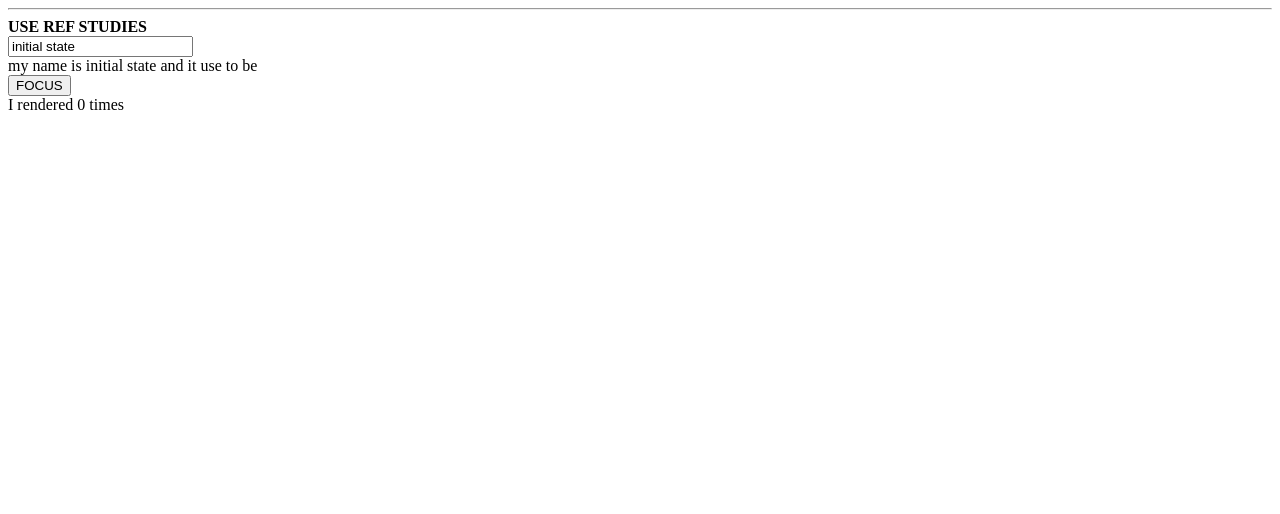
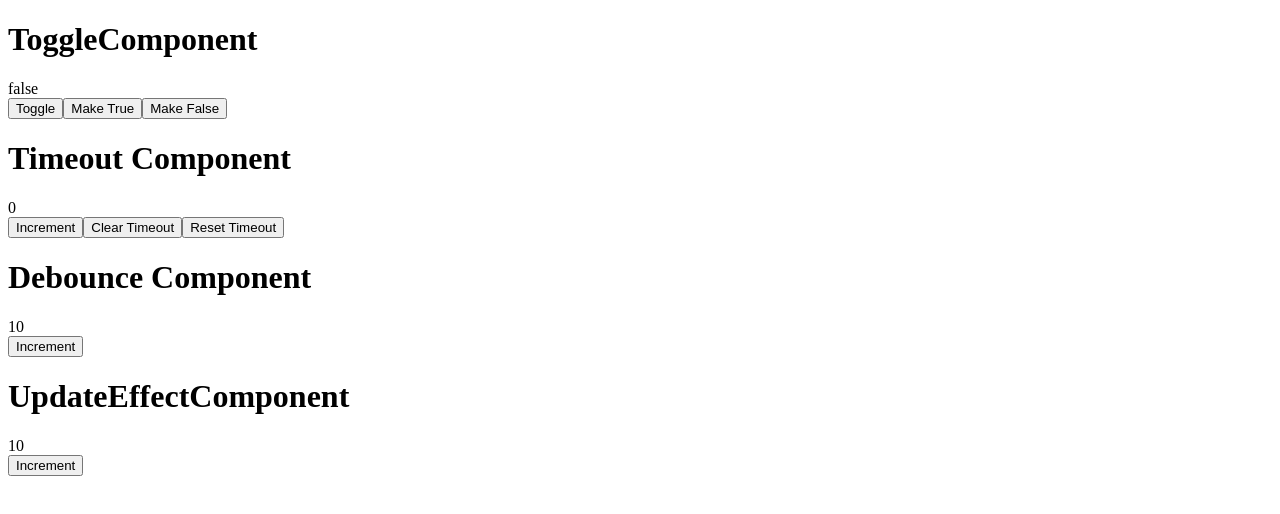
Before and after one commit to gabrielrsp/react-custom-hooks, a React (Vite) app: page / in a window 1280 px wide. Shown: the top 514 px of the page. Built offline with nearby package versions, Linux system fonts and the light colour scheme.

Commit message:
create useDebounce and useUpdateEffect

```diff
--- a/src/App.tsx
+++ b/src/App.tsx
@@ -1,6 +1,8 @@
 import { useEffect, useRef, useState } from 'react'
+import DebounceComponent from './CustomHooks/useDebounce/DebounceComponent'
 import TimeoutComponent from './CustomHooks/useTimeout/TimeoutComponent'
 import ToggleComponent from './CustomHooks/useToggle/ToggleComponent'
+import UpdateEffectComponent from './CustomHooks/useUpdateEffect/useUpdateEffectComponent'
 
 function App() {
 
@@ -44,14 +46,18 @@ function App() {
 
   return (
     <>
-      {/* <div className="App">
+      <div className="App">
         <h1>ToggleComponent</h1>
         <ToggleComponent/>
         <h1>Timeout Component</h1>
         <TimeoutComponent/>
-      </div> */}
+        <h1>Debounce Component</h1>
+        <DebounceComponent/>
+        <h1>UpdateEffectComponent</h1>
+        <UpdateEffectComponent/>
+      </div>
 
-      <hr />
+      {/* <hr />
       <strong>USE REF STUDIES</strong> <br/>
 
       <input  ref={inputRef}  id="lei" value={name} onChange={(e) => setName(e.target.value)} />
@@ -59,7 +65,7 @@ function App() {
 
       <button onClick={focus}> FOCUS </button>
 
-      <div>I rendered {renderCount.current} times</div>
+      <div>I rendered {renderCount.current} times</div> */}
 
     </>
   )
--- /dev/null
+++ b/src/CustomHooks/useDebounce/DebounceComponent.tsx
@@ -0,0 +1,16 @@
+import { useState } from "react"
+import useDebounce from "./useDebounce"
+
+
+//usefull to avoid multiple requests to an api on every click on a button
+export default function DebounceComponent() {
+  const [count, setCount] = useState(10)
+  useDebounce(() => alert(count), 1000, [count])
+
+  return (
+    <div>
+      <div>{count}</div>
+      <button onClick={() => setCount(c => c + 1)} >Increment</button>
+    </div>
+  )
+}
--- /dev/null
+++ b/src/CustomHooks/useDebounce/useDebounce.tsx
@@ -0,0 +1,8 @@
+import { useEffect } from "react"
+import useTimeout from "../useTimeout/useTimeout"
+
+export default function useDebounce(callback: any, delay: any, dependencies: any) {
+  const { reset, clear } = useTimeout(callback, delay)
+  useEffect(reset, [...dependencies, reset])
+  useEffect(clear, [])
+}
--- /dev/null
+++ b/src/CustomHooks/useUpdateEffect/useUpdateEffect.tsx
@@ -0,0 +1,16 @@
+import { useEffect, useRef } from "react"
+
+export default function useUpdateEffect(callback: any, dependencies: any) {
+  const firstRenderRef = useRef(true)
+
+useEffect(() => {
+  if (firstRenderRef.current) {
+    firstRenderRef.current = false
+    return
+  }
+  return callback()
+}, dependencies)
+
+
+
+}
--- /dev/null
+++ b/src/CustomHooks/useUpdateEffect/useUpdateEffectComponent.tsx
@@ -0,0 +1,15 @@
+import {useState} from "react"
+import useUpdateEffect from "./useUpdateEffect"
+
+export default function UpdateEffectComponent() {
+  const [count, setCount] = useState(10)
+  useUpdateEffect(() => alert(count), [count])
+
+  return (
+    <div>
+      <div>{count}</div>
+      <button onClick={() => setCount(c => c + 1)}>Increment</button>
+    </div>
+  )
+
+}
```
